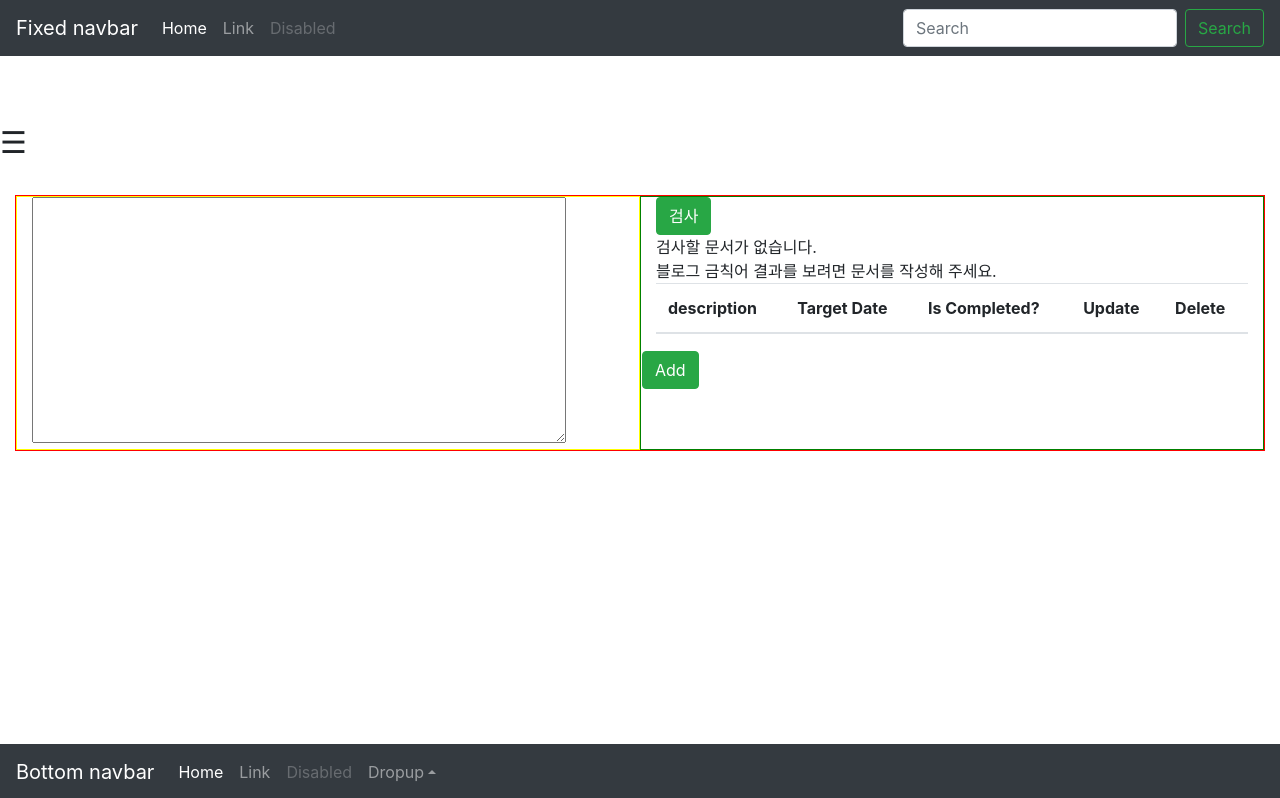
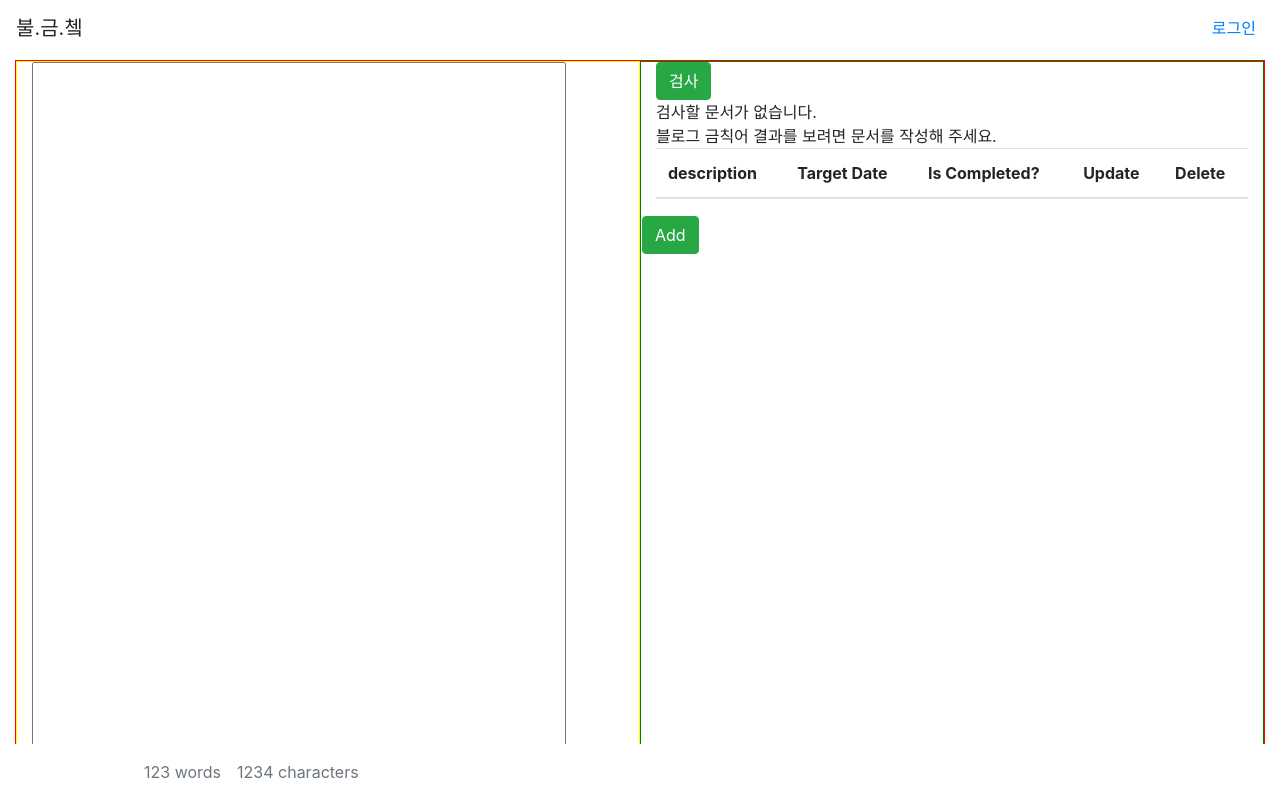
Before and after one commit to keunyop/badwordcheck-web, an Angular app: page / in a window 1280 px wide. Shown: the top 798 px of the page. Built offline with nearby package versions, Linux system fonts and the light colour scheme.

Commit message:
developing

```diff
--- a/src/app/app.component.html
+++ b/src/app/app.component.html
@@ -1,4 +1,3 @@
-<app-menu></app-menu>
 <app-navbar></app-navbar>
 
 <div class="container">
--- a/src/app/app.module.ts
+++ b/src/app/app.module.ts
@@ -8,7 +8,6 @@ import { LoginComponent } from './login/login.component';
 import { WelcomeComponent } from './welcome/welcome.component';
 import { ErrorComponent } from './error/error.component';
 import { DocumentComponent } from './document/document.component';
-import { MenuComponent } from './menu/menu.component';
 import { LogoutComponent } from './logout/logout.component';
 import { HttpClientModule, HTTP_INTERCEPTORS } from '@angular/common/http';
 import { AlertComponent } from './alert/alert.component';
@@ -23,7 +22,6 @@ import { NavbarComponent } from './navbar/navbar.component';
     WelcomeComponent,
     ErrorComponent,
     DocumentComponent,
-    MenuComponent,
     LogoutComponent,
     AlertComponent,
     FooterComponent,
--- a/src/app/document/document.component.html
+++ b/src/app/document/document.component.html
@@ -1,7 +1,7 @@
 <div class="container" style="border:1px solid red">
     <div class="row">
         <div class="col" style="border:1px solid yellow">
-            <textarea name="document-editor" cols="50" rows="10" placeholder="여기에 텍스트를 입력하거나 붙여(Ctrl + V) 넣으세요.">
+            <textarea name="document-editor" cols="50" rows="100" placeholder="여기에 텍스트를 입력하거나 붙여(Ctrl + V) 넣으세요.">
             </textarea>
         </div>
         <div class="col" style="border:1px solid green">
--- a/src/app/footer/footer.component.html
+++ b/src/app/footer/footer.component.html
@@ -1,29 +1,13 @@
 <footer>
-    <nav class="navbar fixed-bottom navbar-expand-sm navbar-dark bg-dark">
-        <a class="navbar-brand" href="#">Bottom navbar</a>
-        <button class="navbar-toggler" type="button" data-toggle="collapse" data-target="#navbarCollapse"
-            aria-controls="navbarCollapse" aria-expanded="false" aria-label="Toggle navigation">
-            <span class="navbar-toggler-icon"></span>
-        </button>
+    <nav class="navbar fixed-bottom navbar-expand-sm bg-white">
+        <div style="width: 120px;"></div>
         <div class="collapse navbar-collapse" id="navbarCollapse">
             <ul class="navbar-nav mr-auto">
-                <li class="nav-item active">
-                    <a class="nav-link" href="#">Home <span class="sr-only">(current)</span></a>
+                <li class="nav-item">
+                    <div class="nav-link disabled">123 words</div>
                 </li>
                 <li class="nav-item">
-                    <a class="nav-link" href="#">Link</a>
-                </li>
-                <li class="nav-item">
-                    <a class="nav-link disabled" href="#">Disabled</a>
-                </li>
-                <li class="nav-item dropup">
-                    <a class="nav-link dropdown-toggle" href="https://getbootstrap.com" id="dropdown10"
-                        data-toggle="dropdown" aria-haspopup="true" aria-expanded="false">Dropup</a>
-                    <div class="dropdown-menu" aria-labelledby="dropdown10">
-                        <a class="dropdown-item" href="#">Action</a>
-                        <a class="dropdown-item" href="#">Another action</a>
-                        <a class="dropdown-item" href="#">Something else here</a>
-                    </div>
+                    <div class="nav-link disabled">1234 characters</div>
                 </li>
             </ul>
         </div>
--- a/src/app/menu/menu.component.css
+++ /dev/null
@@ -1,48 +0,0 @@
-body {
-  font-family: "Lato", sans-serif;
-}
-
-.sidenav {
-  height: 100%;
-  width: 0;
-  position: fixed;
-  z-index: 1;
-  top: 0;
-  left: 0;
-  background-color: white;
-  overflow-x: hidden;
-  transition: 0.5s;
-  padding-top: 60px;
-  box-shadow: 0 12px 48px 0 rgba(96,101,123,.24);
-}
-
-.sidenav a {
-  padding: 8px 8px 8px 32px;
-  text-decoration: none;
-  font-size: 25px;
-  color: gray;
-  display: block;
-  transition: 0.3s;
-}
-
-.sidenav a:hover {
-  color: black;
-}
-
-/* .sidenav .closebtn {
-    position: absolute;
-    top: 0;
-    right: 25px;
-    font-size: 36px;
-    margin-left: 50px;
-} */
-
-@media screen and (max-height: 450px) {
-  .sidenav {
-    padding-top: 15px;
-  }
-
-  .sidenav a {
-    font-size: 18px;
-  }
-}
--- a/src/app/menu/menu.component.html
+++ /dev/null
@@ -1,11 +0,0 @@
-<br><br><br><br><br>
-
-<div id="side-menu" class="sidenav">
-    <a href="javascript:void(0)" class="closebtn" (click)=closeNav()>&times; Close</a>
-    <!-- <a href="/">Home</a> -->
-    <!-- <a href="">글 불러오기</a> -->
-    <a *ngIf="!basicAuthenticationService.isUserLoggedIn()" routerLink="/login">Login</a>
-    <a *ngIf="basicAuthenticationService.isUserLoggedIn()" routerLink="/logout">Logout</a>
-</div>
-
-<span style="font-size:30px;cursor:pointer" (click)=openNav()>&#9776;</span>
--- a/src/app/menu/menu.component.ts
+++ /dev/null
@@ -1,23 +0,0 @@
-import { Component, OnInit } from '@angular/core';
-import { BasicAuthenticationService } from '../service/basic-authentication.service';
-
-@Component({
-  selector: 'app-menu',
-  templateUrl: './menu.component.html',
-  styleUrls: ['./menu.component.css'],
-})
-export class MenuComponent implements OnInit {
-  constructor(
-    public basicAuthenticationService: BasicAuthenticationService
-  ) {}
-
-  ngOnInit(): void {}
-
-  openNav() {
-    document.getElementById('side-menu').style.width = '250px';
-  }
-
-  closeNav() {
-    document.getElementById('side-menu').style.width = '0';
-  }
-}
--- a/src/app/navbar/navbar.component.css
+++ b/src/app/navbar/navbar.component.css
@@ -3,5 +3,5 @@
 
 header {
   /* Margin bottom by header height */
-  margin-bottom: 30px;
+  margin-bottom: 60px;
 }
--- a/src/app/navbar/navbar.component.html
+++ b/src/app/navbar/navbar.component.html
@@ -1,27 +1,18 @@
 <header>
   <!-- Fixed navbar -->
-  <nav class="navbar navbar-expand-md navbar-dark fixed-top bg-dark">
-    <a class="navbar-brand" href="#">Fixed navbar</a>
+  <nav class="navbar navbar-expand-md fixed-top bg-white">
+    <div class="navbar-brand">불.금.쳌</div>
     <button class="navbar-toggler" type="button" data-toggle="collapse" data-target="#navbarCollapse"
       aria-controls="navbarCollapse" aria-expanded="false" aria-label="Toggle navigation">
       <span class="navbar-toggler-icon"></span>
     </button>
-    <div class="collapse navbar-collapse" id="navbarCollapse">
-      <ul class="navbar-nav mr-auto">
-        <li class="nav-item active">
-          <a class="nav-link" href="#">Home <span class="sr-only">(current)</span></a>
-        </li>
+    <div class="navbar-collapse collapse w-100 order-3 dual-collapse2">
+      <ul class="navbar-nav ml-auto">
         <li class="nav-item">
-          <a class="nav-link" href="#">Link</a>
-        </li>
-        <li class="nav-item">
-          <a class="nav-link disabled" href="#">Disabled</a>
+          <a class="nav-link" *ngIf="!basicAuthenticationService.isUserLoggedIn()" routerLink="/login">로그인</a>
+          <a class="nav-link" *ngIf="basicAuthenticationService.isUserLoggedIn()" routerLink="/logout">로그아웃</a>
         </li>
       </ul>
-      <form class="form-inline mt-2 mt-md-0">
-        <input class="form-control mr-sm-2" type="text" placeholder="Search" aria-label="Search">
-        <button class="btn btn-outline-success my-2 my-sm-0" type="submit">Search</button>
-      </form>
     </div>
   </nav>
 </header>
--- a/src/app/navbar/navbar.component.ts
+++ b/src/app/navbar/navbar.component.ts
@@ -1,15 +1,13 @@
 import { Component, OnInit } from '@angular/core';
+import { BasicAuthenticationService } from '../service/basic-authentication.service';
 
 @Component({
   selector: 'app-navbar',
   templateUrl: './navbar.component.html',
-  styleUrls: ['./navbar.component.css']
+  styleUrls: ['./navbar.component.css'],
 })
 export class NavbarComponent implements OnInit {
+  constructor(public basicAuthenticationService: BasicAuthenticationService) {}
 
-  constructor() { }
-
-  ngOnInit(): void {
-  }
-
+  ngOnInit(): void {}
 }
--- a/src/index.html
+++ b/src/index.html
@@ -2,7 +2,7 @@
 <html lang="en">
 <head>
   <meta charset="utf-8">
-  <title>블로그 금지어 검사기</title>
+  <title>블로그 금지어 체크</title>
   <base href="/">
   <meta name="viewport" content="width=device-width, initial-scale=1">
   <link rel="icon" type="image/x-icon" href="favicon.ico">
```
Also changed, not shown: 1 other file (tests, documents, lock files or other folders).
